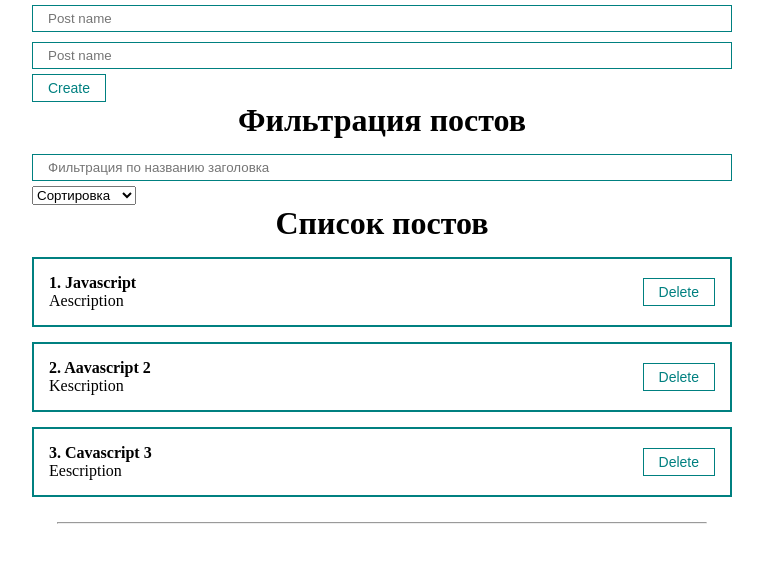
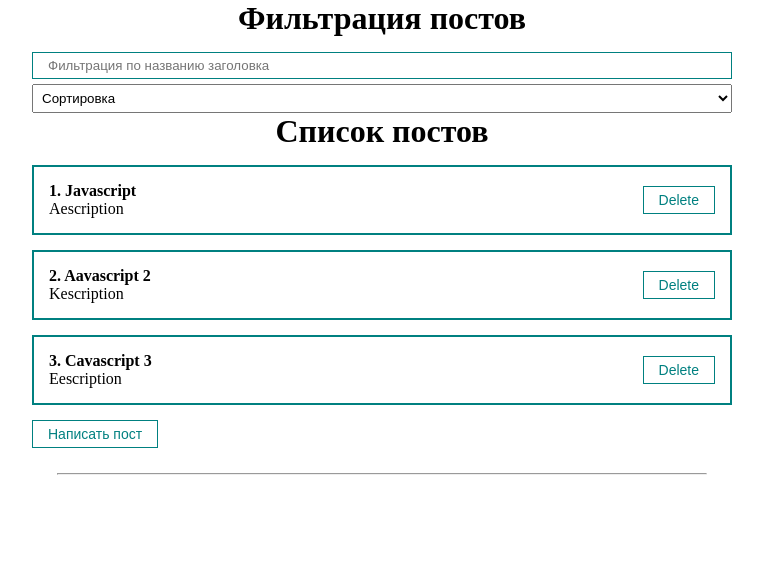
Before and after one commit to VincentLawRei/learning-react-for-fun, a React (Create React App) app: page / in a window 1280 px wide. Shown: the top 562 px of the page, without its empty margins (258-1021 px from the left). Built offline with nearby package versions, Linux system fonts and the light colour scheme.

Commit message:
Custom hooks, custom modal window

```diff
--- a/package.json
+++ b/package.json
@@ -6,9 +6,11 @@
     "@testing-library/jest-dom": "^5.16.2",
     "@testing-library/react": "^12.1.4",
     "@testing-library/user-event": "^13.5.0",
+    "axios": "^0.26.1",
     "react": "^17.0.2",
     "react-dom": "^17.0.2",
     "react-scripts": "5.0.0",
+    "react-transition-group": "^4.4.2",
     "web-vitals": "^2.1.4"
   },
   "scripts": {
--- a/src/App.js
+++ b/src/App.js
@@ -3,7 +3,9 @@ import './styles/App.css'
 import {PostList} from './components/PostList';
 import {PostForm} from './components/PostForm';
 import {PostFilter} from './components/PostFilter';
-import OtherForm from "./components/OtherForm";
+import MyModal from "./components/UI/MyModal/MyModal";
+import {MyButton} from "./components/UI/button/MyButton";
+import {usePosts} from "./hooks/usePosts";
 
 function App() {
     const [posts, setPosts] = useState([
@@ -16,39 +18,33 @@ function App() {
 
     const createPost = (newPost) => {
         setPosts([...posts, newPost])
+        setModal(false)
     }
 
     const removePost = (post) => {
         setPosts(posts.filter(p => p.id !== post.id))
     }
 
-    // useMemo позволяет кэшировать те или иные значения
-    // Отслеживает изменения лишь в случае изменения
-    // selectedSort или posts
-    const sortedPosts = useMemo(() => {
-        console.log('Функция sortedPosts с useMemo сработала!');
-        if (filter.sort) {
-            return [...posts].sort((a, b) => a[filter.sort].localeCompare(b[filter.sort]))
-        }
-        return posts
-    }, [filter.sort, posts])
+    const sortedAndSearchedPosts = usePosts(posts, filter.sort, filter.query)
 
-    const sortedAndSearchedPosts = useMemo(() => {
-        return sortedPosts.filter(post => post.title.toLowerCase().includes(filter.query.toLowerCase()))
-    }, [filter.query, sortedPosts])
+    const [modal, setModal] = useState(false)
 
 
     return (
         <div className="App">
-            <PostForm create={createPost}/>
+            <MyModal visible={modal}
+                     setVisible={setModal}>
+                <PostForm create={createPost}/>
+            </MyModal>
             <PostFilter filter={filter}
                         setFilter={setFilter}/>
-            {sortedAndSearchedPosts.length !== 0
-                ? <PostList remove={removePost}
-                            posts={sortedAndSearchedPosts}
-                            title={'Список постов'}/>
-                : <h1 style={{textAlign: "center"}}>Посты не были найдены!</h1>
-            }
+            <PostList remove={removePost}
+                      posts={sortedAndSearchedPosts}
+                      title={'Список постов'}/>
+
+            <MyButton style={{marginTop: "15px"}} onClick={() => setModal(true)}>
+                Написать пост
+            </MyButton>
 
             <hr style={{margin: "25px"}}/>
 
--- a/src/components/PostList.jsx
+++ b/src/components/PostList.jsx
@@ -1,17 +1,29 @@
 import React from 'react'
 import {PostItem} from './PostItem'
+import {CSSTransition, TransitionGroup} from "react-transition-group";
 
 export const PostList = ({posts, title, remove}) => {
+
+    if (!posts.length) {
+        return <h1 style={{textAlign: "center"}}>Посты не были найдены!</h1>
+    }
+
     return (
         <div>
             <h1 style={{textAlign: 'center'}}>{title}</h1>
-
+            <TransitionGroup>
                 {posts.map((post, index) =>
+                    <CSSTransition
+                        key={post.id}
+                        timeout={300}
+                        classNames={"post"}>
                         <PostItem remove={remove}
                                   number={index + 1}
                                   post={post}
                                   key={post.id}/>
+                    </CSSTransition>
                 )}
+            </TransitionGroup>
         </div>
     )
 }
--- /dev/null
+++ b/src/components/UI/MyModal/MyModal.jsx
@@ -0,0 +1,24 @@
+import React from 'react';
+import cl from './MyModal.module.css'
+
+const MyModal = ({children, visible, setVisible}) => {
+
+    const rootClasses = [cl.myModal]
+
+    if (visible) {
+        rootClasses.push(cl.active)
+    }
+
+
+    return (
+        <div className={rootClasses.join(' ')}
+             onClick={() => setVisible(false)}>
+            <div className={cl.myModalContent}
+                 onClick={e => e.stopPropagation()}>
+                {children}
+            </div>
+        </div>
+    );
+};
+
+export default MyModal;
--- /dev/null
+++ b/src/components/UI/MyModal/MyModal.module.css
@@ -0,0 +1,22 @@
+.myModal {
+    position: fixed;
+    top: 0;
+    bottom: 0;
+    right: 0;
+    left: 0;
+    display: none;
+    background: rgba(0,0,0, 0.4);
+}
+
+.myModalContent {
+    padding: 25px;
+    background: whitesmoke;
+    border-radius: 16px;
+    min-width: 250px;
+}
+
+.myModal.active {
+    display: flex;
+    justify-content: center;
+    align-items: center;
+}
--- a/src/components/UI/select/MySelect.jsx
+++ b/src/components/UI/select/MySelect.jsx
@@ -1,13 +1,16 @@
 import React from 'react'
 
-export const MySelect = ({ options, defaultValue, value, onChange }) => {
+export const MySelect = ({options, defaultValue, value, onChange}) => {
     return (
-        <select value={value}
-        onChange={event => onChange(event.target.value)}>
-            <option disabled value="">{defaultValue}</option>
+        <select style={{width: "100%", padding: "5px"}}
+                value={value}
+                onChange={event => onChange(event.target.value)}>
+            <option disabled
+                    value="">{defaultValue}</option>
 
             {options.map(option =>
-                <option value={option.value} key={option.value}>
+                <option value={option.value}
+                        key={option.value}>
                     {option.name}
                 </option>
             )}
--- /dev/null
+++ b/src/hooks/usePosts.js
@@ -0,0 +1,26 @@
+import {useMemo} from "react";
+
+export const useSortedPosts = (posts, sort) => {
+    // useMemo позволяет кэшировать те или иные значения
+    // Отслеживает изменения лишь в случае изменения
+    // selectedSort или posts
+    const sortedPosts = useMemo(() => {
+        console.log('Функция sortedPosts с useMemo сработала!');
+        if (sort) {
+            return [...posts].sort((a, b) => a[sort].localeCompare(b[sort]))
+        }
+        return posts
+    }, [sort, posts])
+
+    return sortedPosts;
+};
+
+export const usePosts = (posts, sort, query) => {
+    const sortedPosts = useSortedPosts(posts, sort)
+
+    const sortedAndSearchedPosts = useMemo(() => {
+        return sortedPosts.filter(post => post.title.toLowerCase().includes(query.toLowerCase()))
+    }, [query, sortedPosts])
+
+    return sortedAndSearchedPosts;
+};
--- a/src/styles/App.css
+++ b/src/styles/App.css
@@ -21,3 +21,24 @@
     justify-content: space-between;
     align-items: center;
 }
+
+
+.remove-btn {
+    margin-right: 0.5rem;
+}
+
+.post-enter {
+    transform: translateX(-150px);
+}
+
+.post-enter-active {
+    transform: translateX(0px);
+    transition: all 300ms ease-in;
+}
+.post-exit {
+    opacity: 1;
+}
+.post-exit-active {
+    transform: translateX(-150px);
+    transition: all 300ms ease-in;
+}
```
Also changed, not shown: 1 other file (tests, documents, lock files or other folders). Lines whose indentation alone changed are shown as unchanged.
